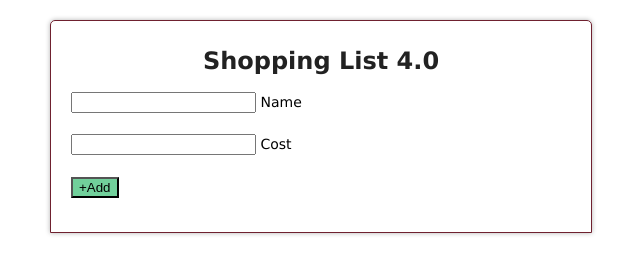
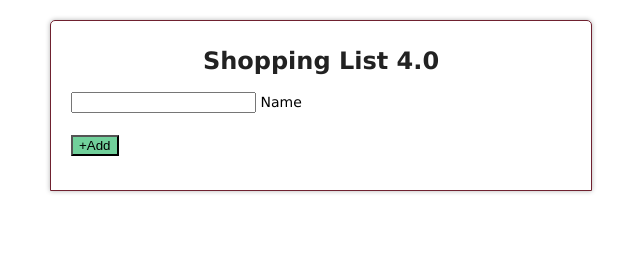
Before and after one commit to web233list/web233list.github.io, a plain HTML site: page index.html in a window 1280 px wide. Shown: the whole page, without its empty margins (319-959 px from the left). Drawn offline with nearby package versions, Linux system fonts and the light colour scheme.

Commit message:
Update index.html

```diff
--- a/index.html
+++ b/index.html
@@ -15,7 +15,6 @@
      <div id="wrapper">
     <h1>Shopping List 4.0</h1>
      <input type="text" id="item" name="item" />&nbsp;Name<br><br>
-     <input type="text" id="cost" name="cost" />&nbsp;Cost<br><br>
       <input class="button" name="submit" type="button" value="+Add" onclick="addShoppinglist(item.value, cost.value)" />
   <p id="MyList"></p>
    <p id="MyCart"></p>
```
